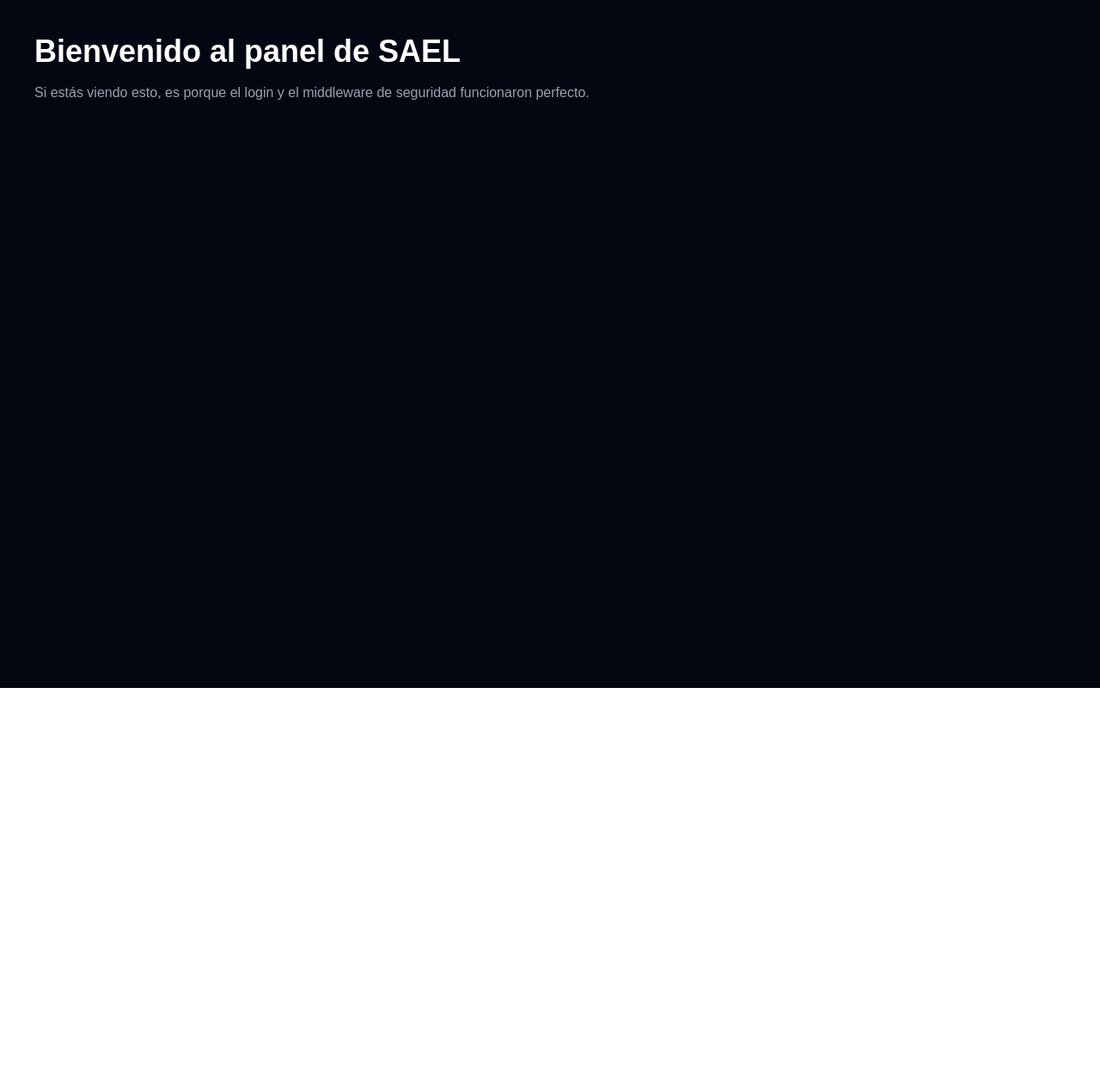
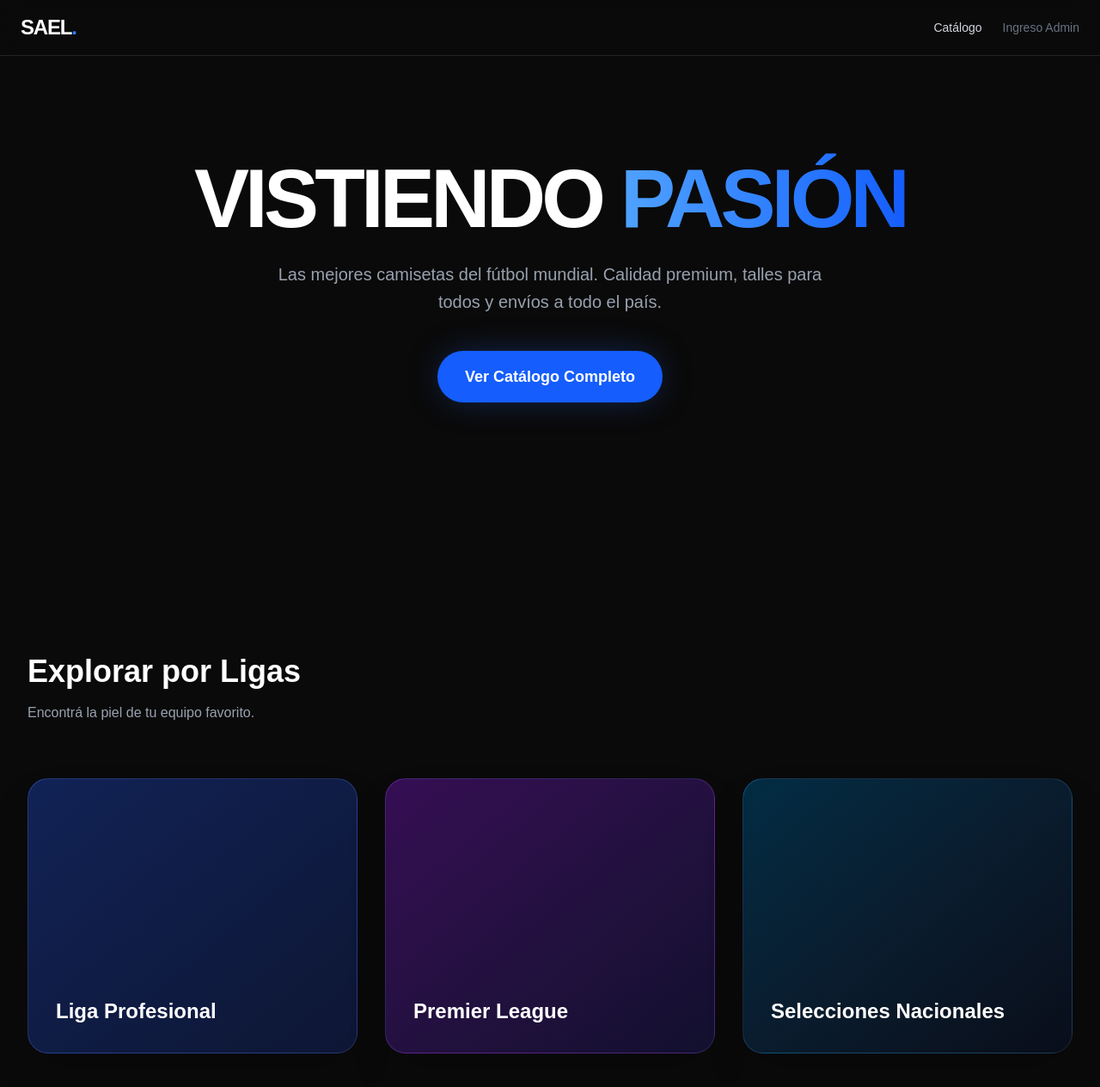
Before and after one commit to tomireyes28/sael-store, a Next.js app in the folder frontend/: page / in a window 1280 px wide. Shown: the top 1264 px of the page at 86% size. Before the commit the page ends 800 px from the top, so only its background shows below. Built offline with nearby package versions, Linux system fonts and the light colour scheme.

Commit message:
refactor: isolate store layout and extract Navbar component (Day 12)

```diff
--- a/frontend/package.json
+++ b/frontend/package.json
@@ -9,6 +9,7 @@
     "lint": "eslint"
   },
   "dependencies": {
+    "framer-motion": "^12.39.0",
     "js-cookie": "^3.0.5",
     "lucide-react": "^1.14.0",
     "next": "16.2.6",
--- /dev/null
+++ b/frontend/src/app/(store)/layout.tsx
@@ -0,0 +1,15 @@
+// src/app/(store)/layout.tsx
+import { Navbar } from '@/components/public/Navbar';
+
+export default function StoreLayout({
+  children,
+}: {
+  children: React.ReactNode;
+}) {
+  return (
+    <div className="min-h-screen bg-[#0a0a0a] text-white">
+      <Navbar />
+      {children}
+    </div>
+  );
+}
--- /dev/null
+++ b/frontend/src/app/(store)/page.tsx
@@ -0,0 +1,98 @@
+// src/app/(store)/page.tsx
+'use client';
+
+import { motion } from 'framer-motion';
+import Link from 'next/link';
+
+const leagues = [
+  { id: 'liga-profesional', name: 'Liga Profesional', bgClass: 'bg-gradient-to-br from-blue-900 to-blue-950' },
+  { id: 'premier-league', name: 'Premier League', bgClass: 'bg-gradient-to-br from-purple-900 to-indigo-950' },
+  { id: 'selecciones', name: 'Selecciones Nacionales', bgClass: 'bg-gradient-to-br from-sky-900 to-slate-900' },
+];
+
+export default function HomePage() {
+  return (
+    <>
+      {/* Hero Section */}
+      <section className="relative min-h-[75vh] flex items-center justify-center overflow-hidden px-4">
+        <div className="absolute inset-0 bg-[radial-gradient(ellipse_at_top,_var(--tw-gradient-stops))] from-blue-900/20 via-[#0a0a0a] to-[#0a0a0a] z-0" />
+
+        <div className="relative z-10 text-center max-w-4xl mx-auto mt-[-10vh]">
+          <motion.h1
+            initial={{ opacity: 0, y: 30 }}
+            animate={{ opacity: 1, y: 0 }}
+            transition={{ duration: 0.8, ease: "easeOut" }}
+            className="text-5xl md:text-7xl lg:text-8xl font-black mb-6 tracking-tighter"
+          >
+            VISTIENDO <br className="md:hidden" />
+            <span className="text-transparent bg-clip-text bg-gradient-to-r from-blue-400 to-blue-600">
+              PASIÓN
+            </span>
+          </motion.h1>
+
+          <motion.p
+            initial={{ opacity: 0, y: 20 }}
+            animate={{ opacity: 1, y: 0 }}
+            transition={{ duration: 0.8, delay: 0.2, ease: "easeOut" }}
+            className="text-lg md:text-xl text-gray-400 mb-10 max-w-2xl mx-auto leading-relaxed"
+          >
+            Las mejores camisetas del fútbol mundial. Calidad premium, talles para todos y envíos a todo el país.
+          </motion.p>
+
+          <motion.div
+            initial={{ opacity: 0, y: 20 }}
+            animate={{ opacity: 1, y: 0 }}
+            transition={{ duration: 0.8, delay: 0.4, ease: "easeOut" }}
+          >
+            <Link
+              href="/catalog"
+              className="inline-block bg-blue-600 hover:bg-blue-500 text-white px-8 py-4 rounded-full font-bold text-lg transition-all shadow-[0_0_40px_-10px_rgba(37,99,235,0.5)] hover:shadow-[0_0_60px_-15px_rgba(37,99,235,0.7)] hover:-translate-y-1"
+            >
+              Ver Catálogo Completo
+            </Link>
+          </motion.div>
+        </div>
+      </section>
+
+      {/* Navegación por Ligas (Grilla) */}
+      <section className="py-24 px-4 md:px-8 max-w-7xl mx-auto">
+        <motion.div
+          initial={{ opacity: 0, y: 20 }}
+          whileInView={{ opacity: 1, y: 0 }}
+          viewport={{ once: true }}
+          className="mb-12 md:mb-16"
+        >
+          <h2 className="text-3xl md:text-4xl font-bold mb-4">Explorar por Ligas</h2>
+          <p className="text-gray-400">Encontrá la piel de tu equipo favorito.</p>
+        </motion.div>
+
+        <div className="grid grid-cols-1 md:grid-cols-3 gap-6 md:gap-8">
+          {leagues.map((league, index) => (
+            <Link href={`/catalog?category=${league.id}`} key={league.id}>
+              <motion.div
+                initial={{ opacity: 0, y: 30 }}
+                whileInView={{ opacity: 1, y: 0 }}
+                viewport={{ once: true }}
+                transition={{ delay: index * 0.1, duration: 0.5 }}
+                whileHover={{ scale: 1.03 }}
+                whileTap={{ scale: 0.98 }}
+                className={`group relative h-72 md:h-80 rounded-3xl overflow-hidden cursor-pointer border border-white/5 shadow-2xl ${league.bgClass}`}
+              >
+                <div className="absolute inset-0 bg-black/40 group-hover:bg-black/20 transition-colors duration-500" />
+
+                <div className="absolute inset-0 flex flex-col justify-end p-8">
+                  <h3 className="text-2xl font-bold text-white group-hover:-translate-y-2 transition-transform duration-300">
+                    {league.name}
+                  </h3>
+                  <div className="h-0 overflow-hidden group-hover:h-6 transition-all duration-300">
+                    <span className="text-blue-400 text-sm font-medium mt-2 block">Ver colección →</span>
+                  </div>
+                </div>
+              </motion.div>
+            </Link>
+          ))}
+        </div>
+      </section>
+    </>
+  );
+}
--- a/frontend/src/app/page.tsx
+++ /dev/null
@@ -1,9 +0,0 @@
-// src/app/admin/page.tsx
-export default function AdminDashboard() {
-  return (
-    <div className="min-h-screen bg-gray-950 text-white p-10">
-      <h1 className="text-4xl font-bold mb-4">Bienvenido al panel de SAEL</h1>
-      <p className="text-gray-400">Si estás viendo esto, es porque el login y el middleware de seguridad funcionaron perfecto.</p>
-    </div>
-  );
-}
--- /dev/null
+++ b/frontend/src/components/public/Navbar.tsx
@@ -0,0 +1,22 @@
+// src/components/public/Navbar.tsx
+'use client';
+
+import Link from 'next/link';
+
+export function Navbar() {
+  return (
+    <nav className="px-6 py-4 flex justify-between items-center border-b border-white/10 sticky top-0 bg-[#0a0a0a]/80 backdrop-blur-md z-50">
+      <Link href="/" className="text-2xl font-black tracking-tighter">
+        SAEL<span className="text-blue-500">.</span>
+      </Link>
+      <div className="flex gap-6 items-center">
+        <Link href="/catalog" className="text-sm font-medium text-gray-300 hover:text-white transition-colors">
+          Catálogo
+        </Link>
+        <Link href="/admin" className="text-sm font-medium text-gray-500 hover:text-white transition-colors">
+          Ingreso Admin
+        </Link>
+      </div>
+    </nav>
+  );
+}
```
Also changed, not shown: 1 other file (tests, documents, lock files or other folders).
